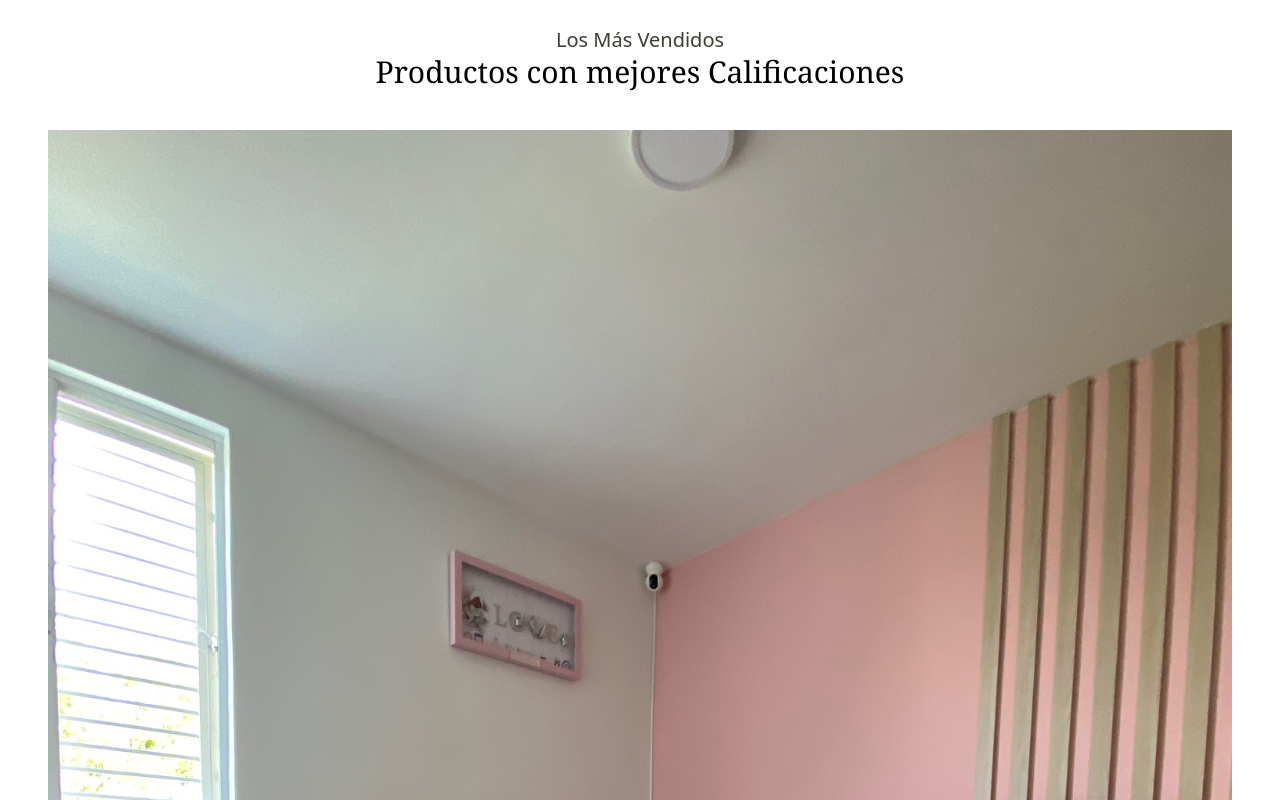
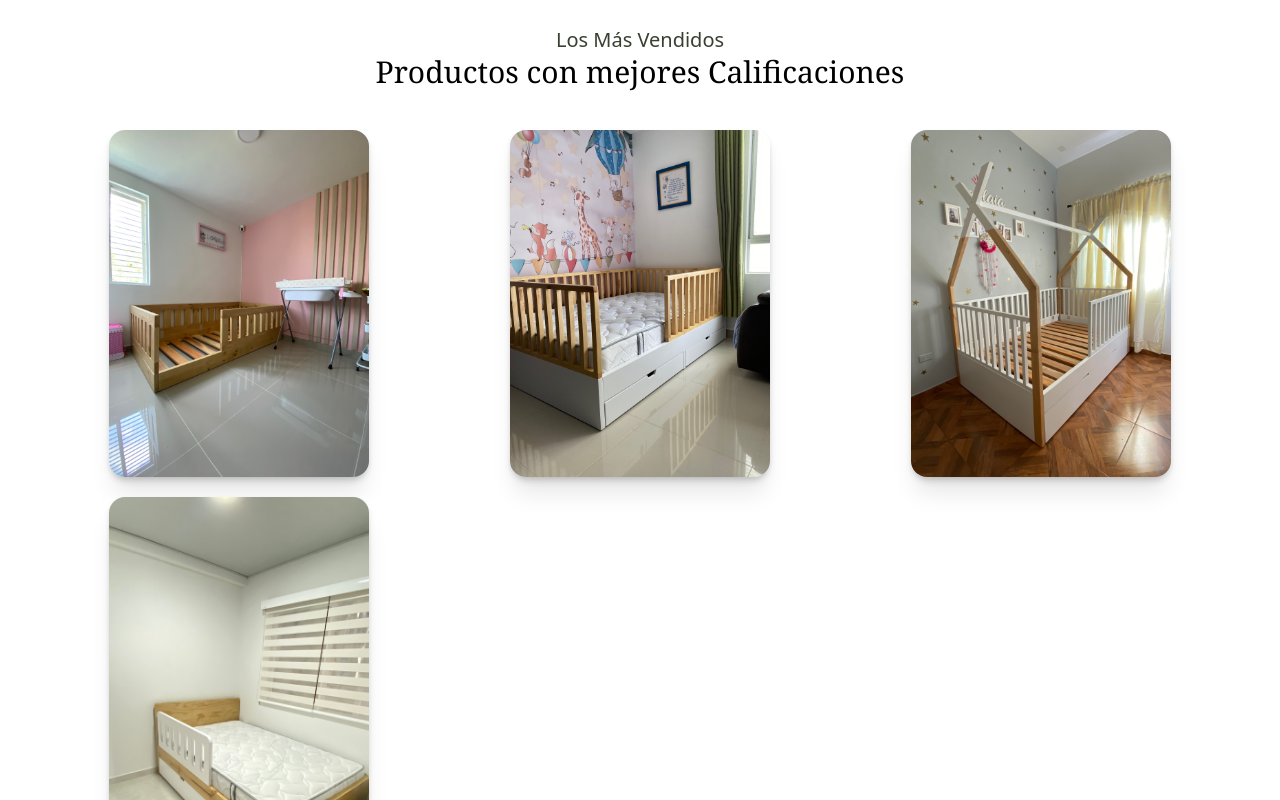
Before and after one commit to josedeveloperfullstack/isamonmobiliario, a React (Vite) app: page / in a window 1280 px wide. Shown: the part 1360-2160 px from the top of the page. Built offline with nearby package versions, Linux system fonts and the light colour scheme.

Commit message:
avance de productos top

```diff
--- a/src/components/TopProducts/TopProducts.jsx
+++ b/src/components/TopProducts/TopProducts.jsx
@@ -55,13 +55,26 @@ const TopProducts = () => {
                     </p>
                 </div>
             {/* Body section */}
-            <div>
+            <div className="grid grid-cols-1 sm:grid-cols-2
+            md:grid-cols-3 gap-20 md:gap-5 place-items-center
+
+            ">
                 {
                     ProductsData.map((data) => (
-                        <div>
+                        <div
+                        className='rounded-2xl bg-white
+                        dark:bg-gray-800 hover:bg-azulisamon
+                        dark:hover:bg-azulisamon hover:text-white
+                        relative shadow-xl duration-300 group max-w-
+                        [300px]'>
                             {/* image section  */}
                             <div>
-                            <img src={data.img} alt="Top Product 1" />
+                            <img src={data.img} alt="Top Product 1"
+                            className='max-w-[260px] block mx-auto
+                            transform -translate-y-0
+                            group-hover:scale-95 rounded-2xl duration-300
+                            drop-shadow-md'
+                            />
 
 
                             </div>
```
